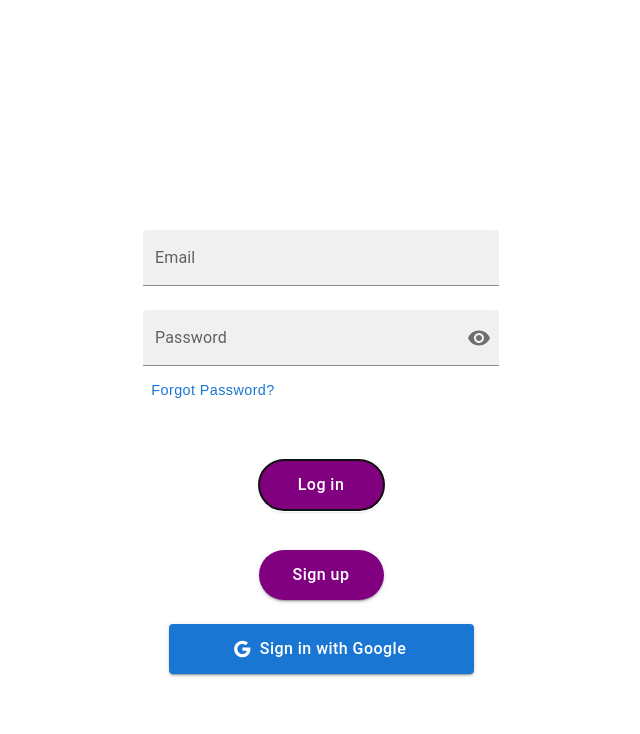
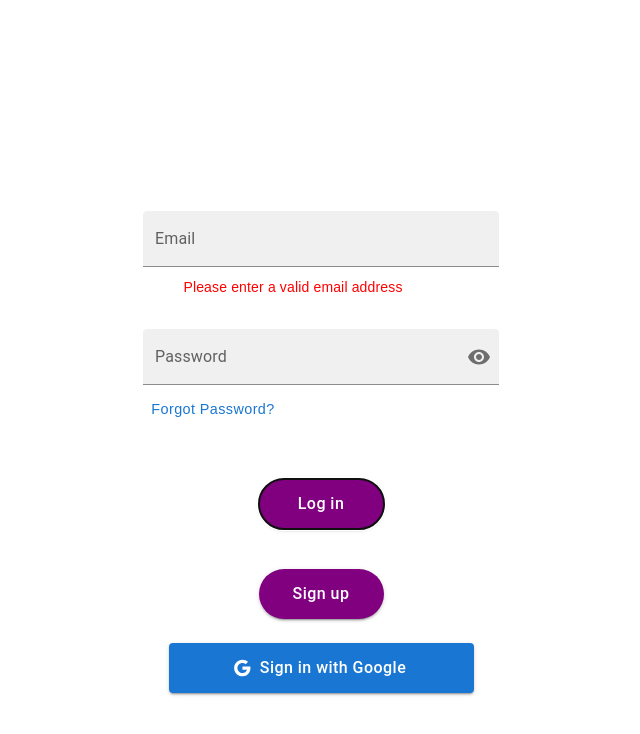
Before and after one commit to sashawasha1337/Segfaults, a React (Vite) app in the folder ReactApp/: page / in a window 1280 px wide. Both pictures are taken after a click on the button "Log in". Shown: the top 734 px of the page, without its empty margins (319-959 px from the left). Built offline with nearby package versions, Linux system fonts and the light colour scheme; no server answers.

Commit message:
scrum-101 email regex check

```diff
--- a/ReactApp/src/pages/LoginPage.jsx
+++ b/ReactApp/src/pages/LoginPage.jsx
@@ -45,6 +45,10 @@ function LoginPage() {
     setEmailError('');
     setPasswordError('');
     setInvalidCredentials(false);
+    const emailRegex = /^[a-zA-Z0-9._-]+@[a-zA-Z0-9.-]+\.[a-zA-Z]{2,6}$/;
+    if (!emailRegex.test(email)) {
+      setEmailError("Please enter a valid email address");
+    }
 
     try {
       const userCredential = await signInWithEmailAndPassword(auth, email, password);
@@ -80,6 +84,18 @@ function LoginPage() {
         variant="filled"
         onChange={e => setEmail(e.target.value)}
       />
+      <Alert icon={false} severity="error" // hides the error alert icon
+        sx={{
+          mt: 0.25,
+          mr: 7,
+          backgroundColor: "transparent",
+          color: "red",
+          padding: 0,
+          display: emailError ? "block" : "none" // display component when invalid credentials are entered
+        }}
+      >
+        {emailError}
+      </Alert>
 
       <PasswordTextField mt={3} width="40ch" value={password}
         onChange={e => setPassword(e.target.value)}
```
